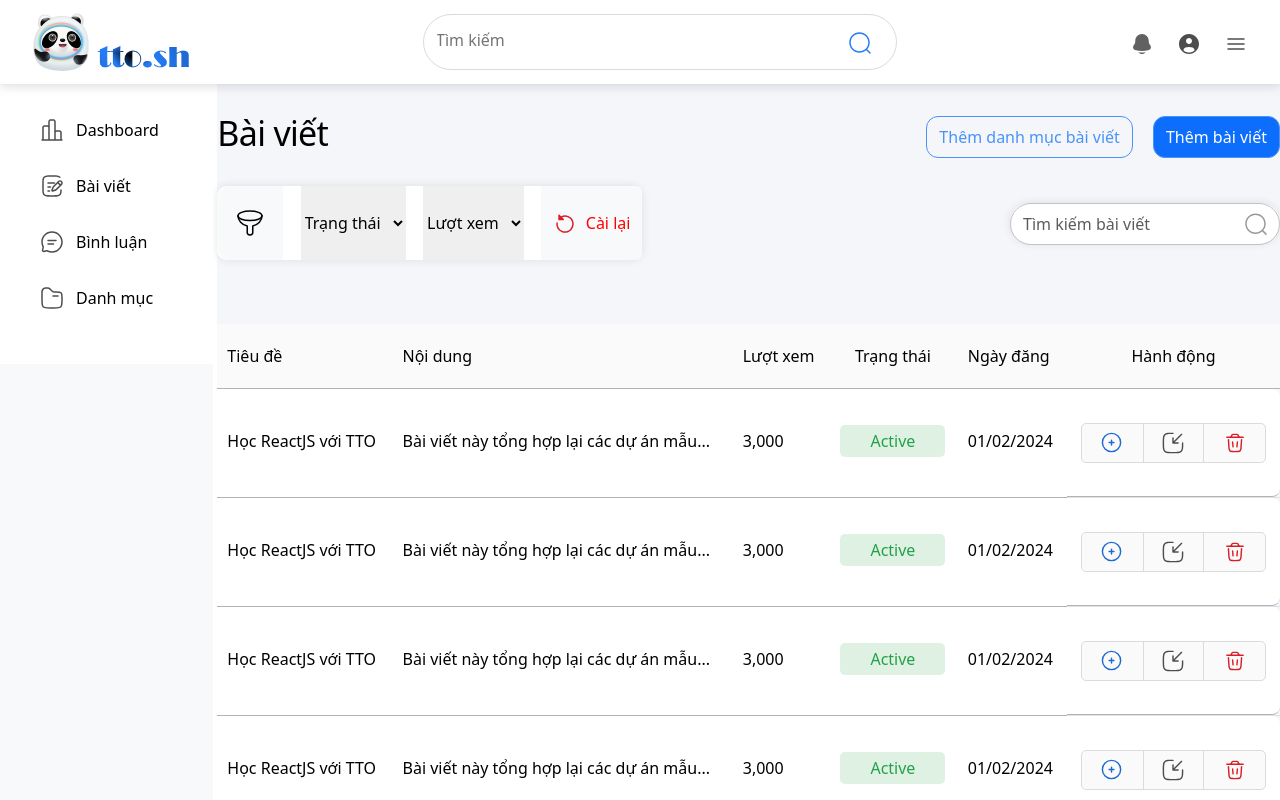
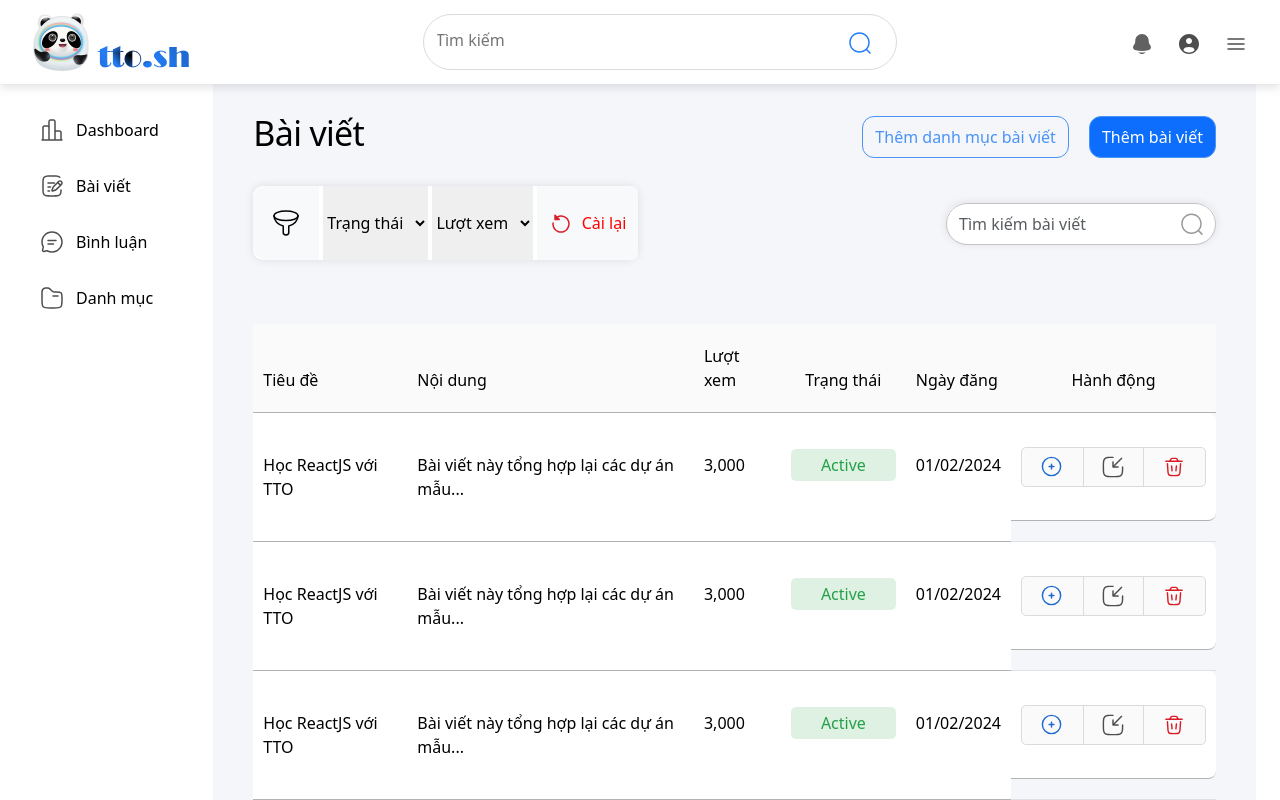
Before and after one commit to DATN5T1L/fe-datn, a Next.js app: page /admin in a window 1280 px wide. Built offline with nearby package versions, Linux system fonts and the light colour scheme.

Commit message:
cập nhạt lại lần N

```diff
--- a/app/(user-global)/component/user-global/menuSetting.tsx
+++ b/app/(user-global)/component/user-global/menuSetting.tsx
@@ -2,8 +2,8 @@
 
 import Link from "next/link";
 import { Button, Container, Nav, Image } from "react-bootstrap";
-import styles from '@public/styles/user/MenuSetting.module.css'
-import '@public/styles/user/MenuSetting.module.css'
+import styles from '@public/styles/user/MenuSetting.module.css';
+import '@public/styles/user/MenuSetting.module.css';
 import { useState } from "react";
 import ModalChangePass from "../user-component/modalChangePass";
 import { usePathname } from "next/navigation";
--- a/app/admin/component/Article/articel.module.css
+++ b/app/admin/component/Article/articel.module.css
@@ -1,6 +1,5 @@
 .container {
-  padding: 32px 0px;
-  padding-left: 0px;
+  padding: 32px 40px;
   justify-content: center;
   align-items: flex-start;
   background: var(--background-bg-admin, #f5f6fa);
--- a/app/admin/component/Sidebar/sidebar.module.css
+++ b/app/admin/component/Sidebar/sidebar.module.css
@@ -1,12 +1,11 @@
-/* sidebar.module.css */
+
 .sidebar {
     width: auto;
-    height: auto;
+    height: 100%;
     display: flex;
     flex-direction: column;
     padding: 30px;
     background-color: var(--gray-100);
-    /* background: #000; */
 }
 
 .navItem {
--- a/app/admin/component/Sidebar/sidebar.tsx
+++ b/app/admin/component/Sidebar/sidebar.tsx
@@ -7,7 +7,7 @@ import h from "../Sidebar/sidebar.module.css";
 const Sidebar: React.FC = () => {
   return (
 
-    <Nav className={` ${h.sidebar} mb-3`} >
+    <Nav className={`${h.sidebar}`} >
       <Nav.Item className={`${h.navItem} mb-3`}>
         <svg xmlns="http://www.w3.org/2000/svg" width="24" height="24" viewBox="0 0 24 24" fill="none">
           <path fill-rule="evenodd" clip-rule="evenodd" d="M12.0494 1.25H11.9506C11.2858 1.24997 10.7129 1.24994 10.2542 1.31161C9.76252 1.37771 9.29126 1.52677 8.90901 1.90901C8.52676 2.29126 8.3777 2.76252 8.31161 3.25416C8.24993 3.7129 8.24996 4.28577 8.25 4.95063L8.25 7.37804C8.01542 7.29512 7.76298 7.25001 7.5 7.25001H4.5C3.25736 7.25001 2.25 8.25737 2.25 9.50001V21.25H2C1.58579 21.25 1.25 21.5858 1.25 22C1.25 22.4142 1.58579 22.75 2 22.75H22C22.4142 22.75 22.75 22.4142 22.75 22C22.75 21.5858 22.4142 21.25 22 21.25H21.75V14.5C21.75 13.2574 20.7426 12.25 19.5 12.25H16.5C16.237 12.25 15.9846 12.2951 15.75 12.378L15.75 4.95064C15.75 4.28577 15.7501 3.71291 15.6884 3.25416C15.6223 2.76252 15.4732 2.29126 15.091 1.90902C14.7087 1.52677 14.2375 1.37771 13.7458 1.31161C13.2871 1.24994 12.7142 1.24997 12.0494 1.25ZM20.25 21.25V14.5C20.25 14.0858 19.9142 13.75 19.5 13.75H16.5C16.0858 13.75 15.75 14.0858 15.75 14.5V21.25H20.25ZM14.25 21.25V5.00001C14.25 4.2717 14.2484 3.80091 14.2018 3.45403C14.158 3.12873 14.0874 3.02677 14.0303 2.96967C13.9732 2.91258 13.8713 2.84197 13.546 2.79823C13.1991 2.7516 12.7283 2.75001 12 2.75001C11.2717 2.75001 10.8009 2.7516 10.454 2.79823C10.1287 2.84197 10.0268 2.91258 9.96967 2.96968C9.91258 3.02677 9.84197 3.12873 9.79823 3.45403C9.75159 3.80091 9.75 4.2717 9.75 5.00001V21.25H14.25ZM8.25 21.25V9.50001C8.25 9.08579 7.91421 8.75001 7.5 8.75001H4.5C4.08579 8.75001 3.75 9.08579 3.75 9.50001V21.25H8.25Z" fill="#4D4D4D" />
--- a/app/admin/layout.module.css
+++ b/app/admin/layout.module.css
@@ -1,11 +1,10 @@
-/* Container bao quanh */
+
 .container {
     padding: 0;
-    height: 100vh; /* Chiếm toàn bộ chiều cao màn hình */
+    height: 100vh;
     overflow: hidden;
   }
 
-  /* Header cố định chiếm 10% chiều cao màn hình */
   .header {
     position: fixed;
     top: 0;
@@ -13,30 +12,31 @@
     width: 100%;
     z-index: 1000;
     background-color: #fff;
-    height: 10vh; /* Chiều cao của Header: 10% chiều cao màn hình */
+    height: 10vh;
   }
 
-  /* Phần nội dung chính, đảm bảo nó nằm dưới Header */
+
   .mainContent {
-    margin-top: 10vh; /* Tránh phần Header */
-    height: 90vh; /* Chiều cao của nội dung còn lại: 90% */
+    width: 100% ;
+    margin-top: 10vh;
+    height: 90vh;
   }
 
-  /* Sidebar chiếm 100% chiều cao còn lại */
+
   .sidebar {
     position: fixed;
-    top: 10vh; /* Nằm dưới Header */
+    top: 10vh;
     left: 0;
-    height: 90vh; /* Chiều cao bằng với phần còn lại sau Header */
+    height: 90vh;
     background-color: #f8f9fa;
     overflow-y: auto;
     z-index: 999;
     padding: 0px;
   }
 
-  /* Nội dung Article có thể cuộn */
+
   .article {
     margin-left: 16.66667%;
     height: 90vh;
-    overflow-y: auto; /* Đẩy nội dung sang phải, chiếm khoảng không của sidebar */
+    overflow-y: auto;
   }
```
